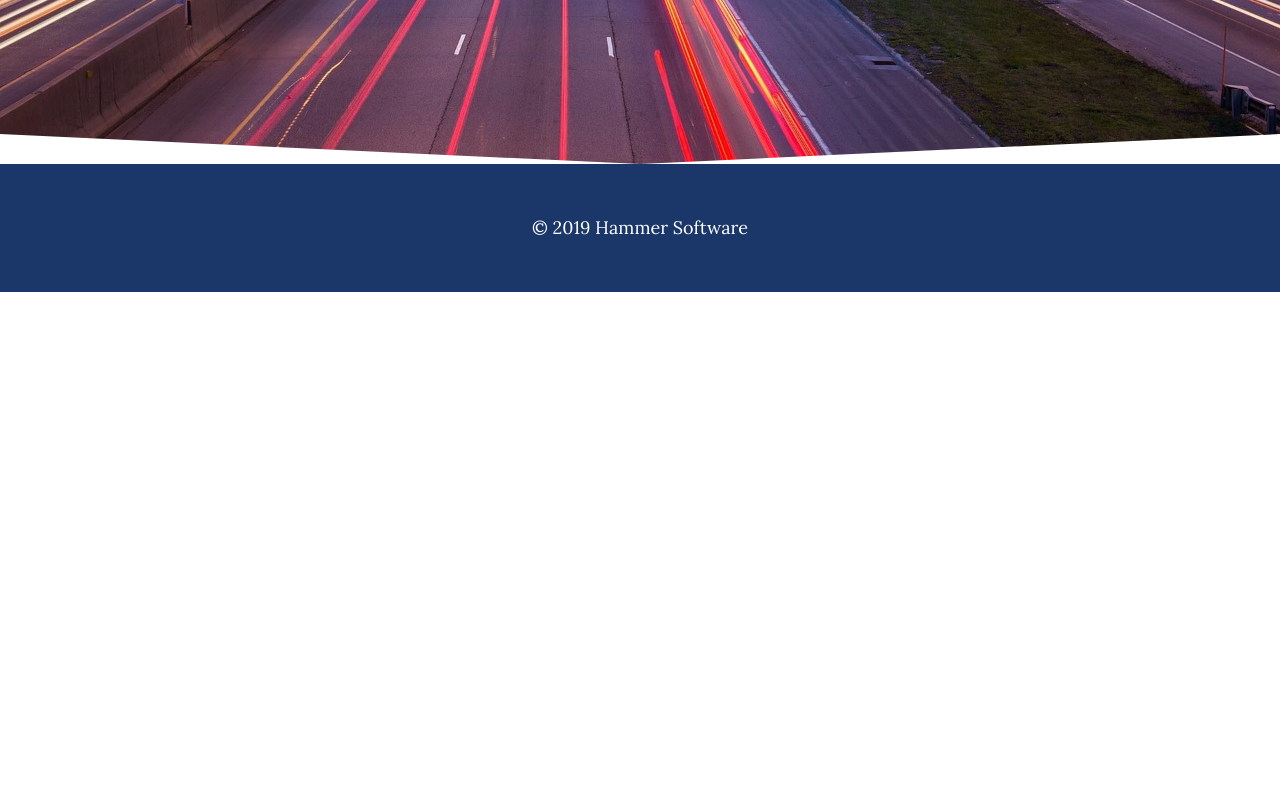
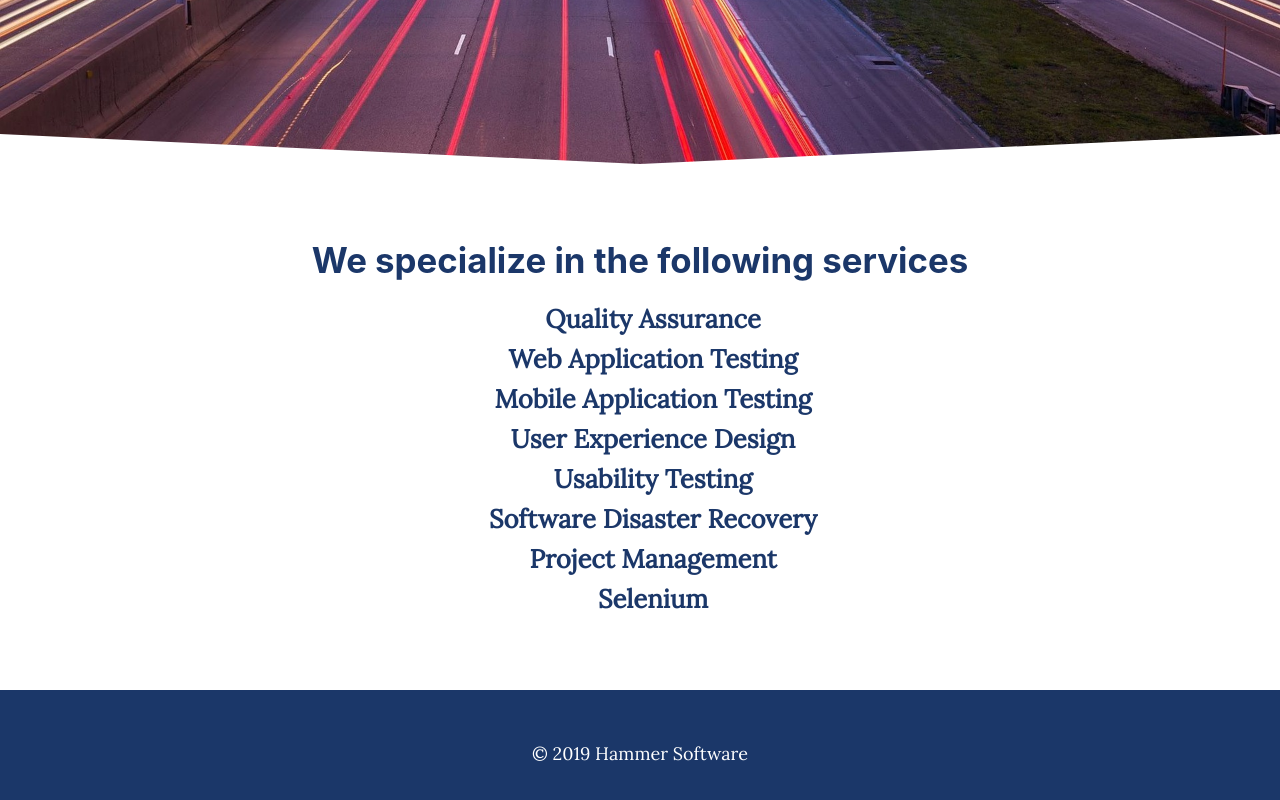
Before and after one commit to karatehammer/consulting_website, a Gatsby site: page /about in a window 1280 px wide. Shown: the part 564-1364 px from the top of the page. Before the commit the page ends 856 px from the top, so only its background shows below. Built offline with nearby package versions, Linux system fonts and the light colour scheme; Gatsby itself is replaced by a stand-in of ours.

Commit message:
got more of the layout on the about page setup. Not sure exactly what info we're wanting on this page, I've just been looking at other consulting sites and sorta mashing it together

```diff
--- a/src/components/AboutSchpeel/AboutSchpeel.jsx
+++ b/src/components/AboutSchpeel/AboutSchpeel.jsx
@@ -12,12 +12,12 @@ class AboutSchpeel extends Component{
                     <Grid item xs={10} sm={10} md={10}>
                         <h2 className={styles.schpeelHeader}>
                             Hammer Software has more than 15 years of Quality Engineering experience
-                    </h2>
+                        </h2>
                         <p className={styles.schpeelText}>
                             Here at Hammer Software, we're always looking for a new challenge. We help business of all sizes,
                             from Enterprise to small startups. We're always looking to connect with great teams and tech leaders
                             for new exciting opportunities
-                    </p>
+                        </p>
                     </Grid>
                 </Grid>
             </div>
--- /dev/null
+++ b/src/components/AboutSpecialties/AboutSpecialties.jsx
@@ -0,0 +1,36 @@
+import React, {Component} from 'react'
+import {Grid} from '@material-ui/core'
+
+import styles from './AboutSpecialties.module.css';
+
+class AboutSpecialties extends Component{
+
+    render(){
+        return(
+            <div className={styles.specialtiesDiv}>
+                <Grid container justify="center" alignItems="center">
+                    <Grid item xs={10} sm={10} md={10}>
+
+                        <Grid item xs={12} sm={12} md={12}>
+                            <h1 className={styles.specialtiesHeader}>We specialize in the following services</h1>
+                        </Grid>
+                        <Grid item xs={12} sm={12} md={12}>
+                            <ul className={styles.specialtiesDescription}>
+                                <li>Quality Assurance</li>
+                                <li>Web Application Testing</li>
+                                <li>Mobile Application Testing</li>
+                                <li>User Experience Design</li>
+                                <li>Usability Testing</li>
+                                <li>Software Disaster Recovery</li>
+                                <li>Project Management</li>
+                                <li>Selenium</li>
+                            </ul>
+                        </Grid>
+                    </Grid>
+                </Grid>
+            </div>
+        )
+    }
+}
+
+export default AboutSpecialties
--- /dev/null
+++ b/src/components/AboutSpecialties/AboutSpecialties.module.css
@@ -0,0 +1,22 @@
+.specialtiesDiv{
+    padding-top: 6%;
+    padding-bottom: 4%;
+}
+
+.specialtiesHeader{
+    text-align: center;
+    color: #1b3769;
+    font-size: calc(22px + 1vw)
+}
+
+.specialtiesDescription{
+    color: #1b3769;
+    line-height: 1.5rem;
+    font-size: calc(16px + .75vw);
+    font-weight: 600;
+    text-align: center;
+}
+
+.specialtiesDescription li{
+    list-style-type: none;
+}
--- a/src/pages/about.js
+++ b/src/pages/about.js
@@ -3,6 +3,7 @@ import {useStaticQuery, graphql} from 'gatsby'
 
 import Layout from "../components/layout";
 import AboutSchpeel from '../components/AboutSchpeel/AboutSchpeel';
+import AboutSpecialties from '../components/AboutSpecialties/AboutSpecialties';
 
 class AboutPage extends Component{
 
@@ -10,6 +11,7 @@ class AboutPage extends Component{
         return(
             <Layout>
                 <AboutSchpeel />
+                <AboutSpecialties />
             </Layout>
         )
     }
```
